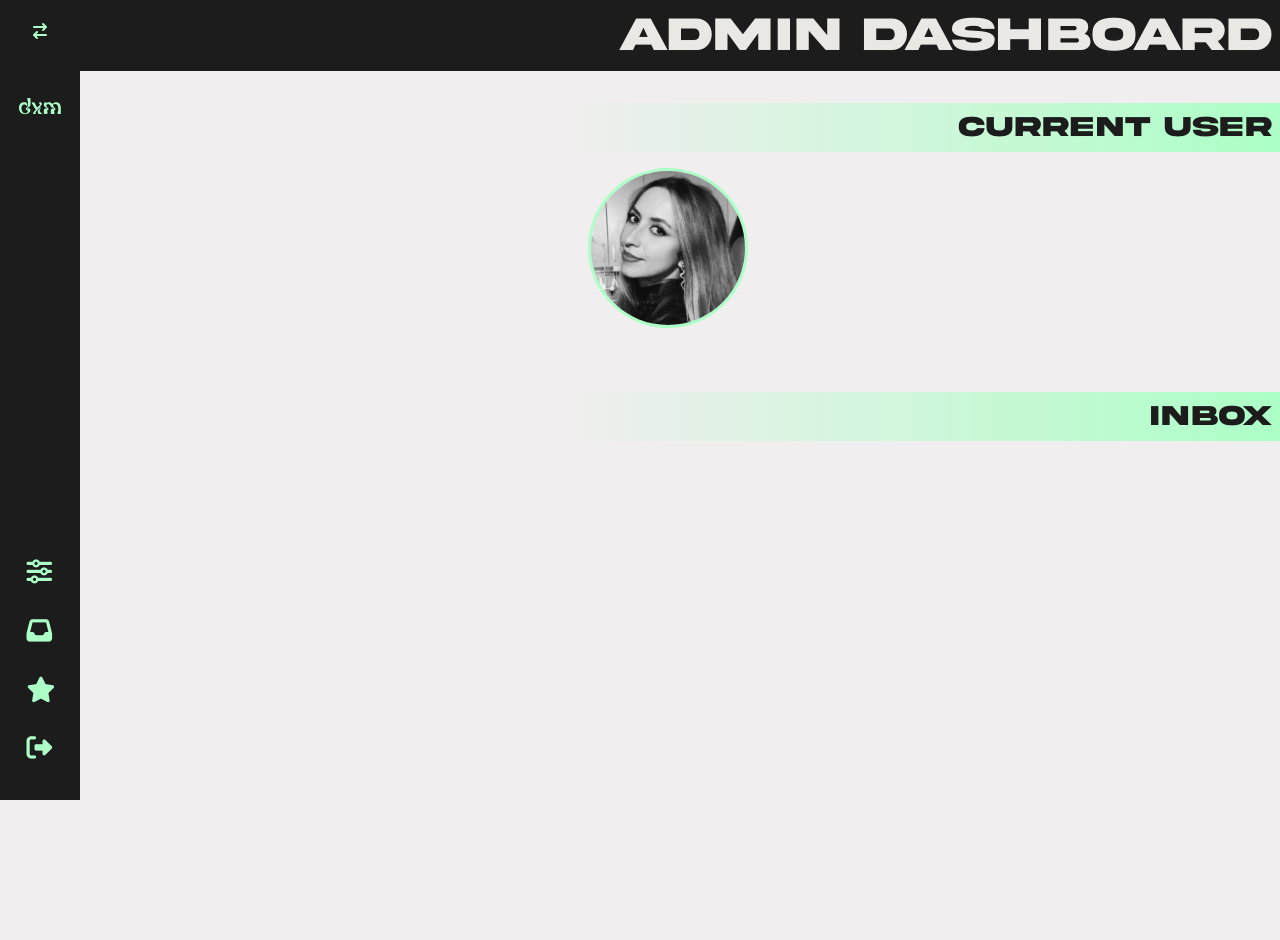
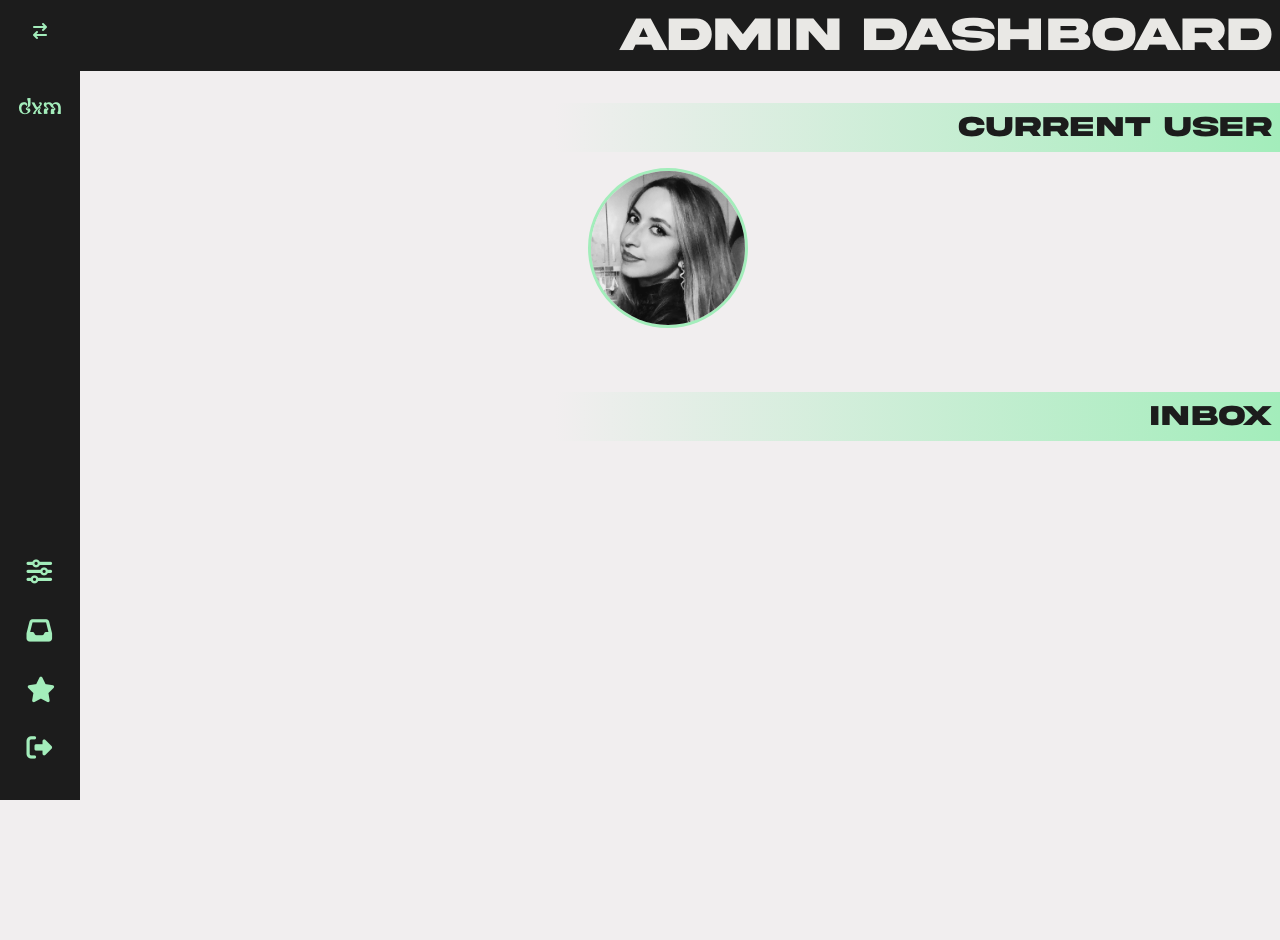
Before and after one commit to dxenia/full-stack-portfolio, a website: page public/dashboard.html in a window 1280 px wide. Shown: the top 940 px of the page. Drawn offline with nearby package versions, Linux system fonts and the light colour scheme; no server answers.

Commit message:
Font sizes.

```diff
--- a/public/styles.css
+++ b/public/styles.css
@@ -19,7 +19,7 @@
   --dark-color: #1c1c1c;
   --highlight-color: #fface5;
   --highlight-color-soft: #ffe6f7;
-  --complementary-color: #acffc6;
+  --complementary-color: #a3edbb;
 
   /* Font family */
   --body-font: 'Work Sans', sans-serif;
@@ -34,7 +34,7 @@
   --h3-font-size: 1.5rem;
   --nav-font-size: 1.6rem;
   --btn-font-size: 1.5rem;
-  --normal-font-size: 1.2rem;
+  --normal-font-size: 1.1rem;
   --small-font-size: 1.1rem;
   --tiny-font-size: 0.6rem;
   --admin-font-size: 0.8rem;
@@ -52,7 +52,7 @@
     --h3-font-size: 2rem;
     --nav-font-size: 0.8rem;
     --btn-font-size: 1.6rem;
-    --normal-font-size: 1.6rem;
+    --normal-font-size: 1.3rem;
     --small-font-size: 1.1rem;
     --tiny-font-size: 0.625rem;
     --admin-font-size: 1.1rem;
@@ -237,7 +237,7 @@ button:hover {
   background: rgb(172, 255, 198);
   background: linear-gradient(
     270deg,
-    rgba(172, 255, 198, 1) 0%,
+    rgba(163, 237, 187, 1) 0%,
     rgba(241, 238, 239, 1) 60%
   );
 }
```
